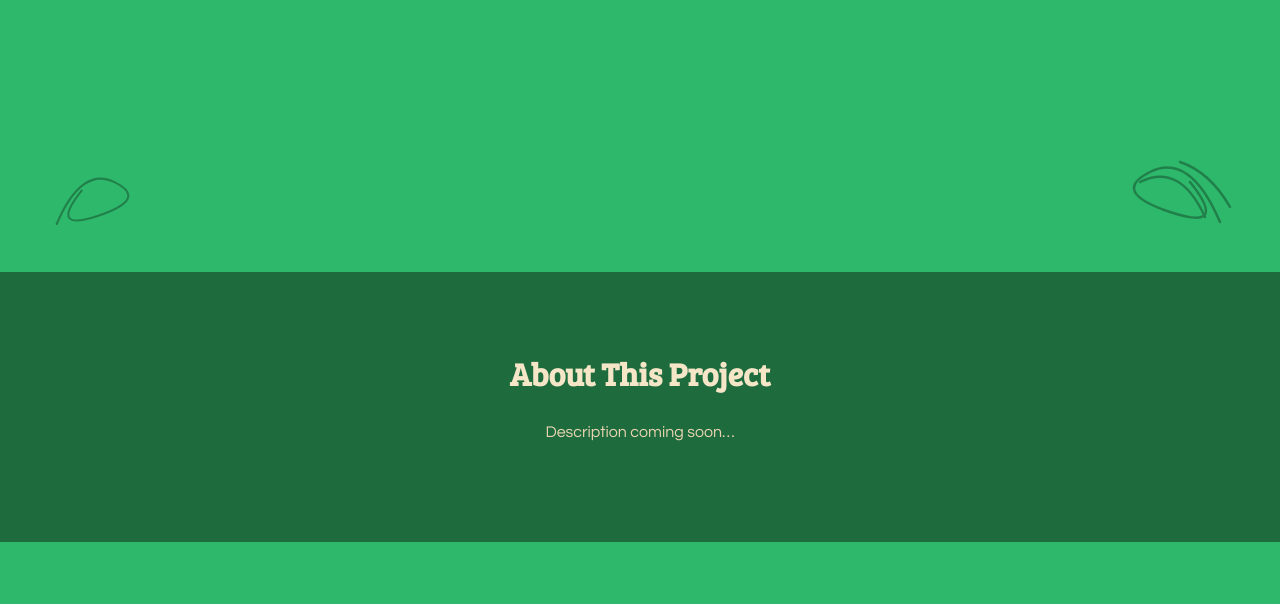
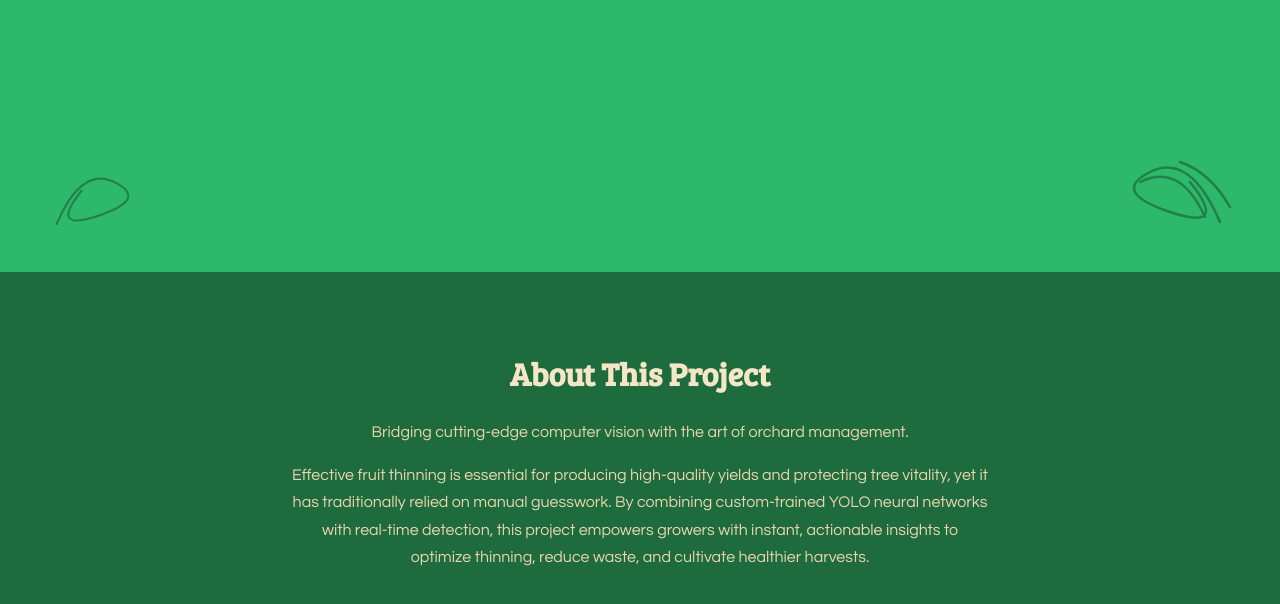
Before and after one commit to Riccardo-stack/See_Apple_Clusters, a plain HTML site: page frontend/index.html in a window 1280 px wide. Shown: the part 528-1132 px from the top of the page. Before the commit the page ends 1070 px from the top, so only its background shows below. Drawn offline with Linux system fonts and the light colour scheme.

Commit message:
Updated description

```diff
--- a/frontend/index.html
+++ b/frontend/index.html
@@ -90,7 +90,8 @@
   <section id="about" class="about">
     <div class="about-content">
       <h2>About This Project</h2>
-      <p>Description coming soon…</p>
+      <p>Bridging cutting-edge computer vision with the art of orchard management.</p>
+      <p>Effective fruit thinning is essential for producing high-quality yields and protecting tree vitality, yet it has traditionally relied on manual guesswork. By combining custom-trained YOLO neural networks with real-time detection, this project empowers growers with instant, actionable insights to optimize thinning, reduce waste, and cultivate healthier harvests.</p>
     </div>
   </section>
 
```
